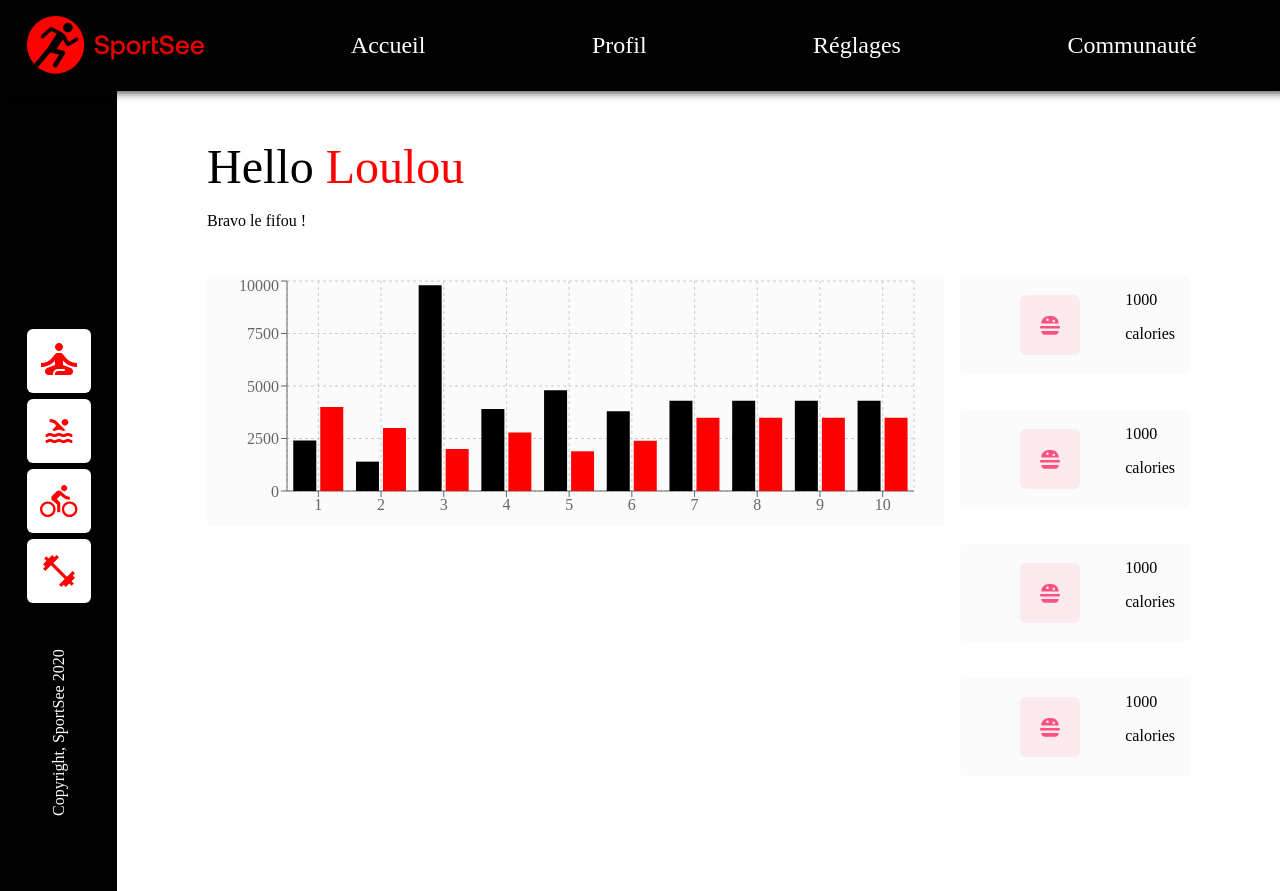
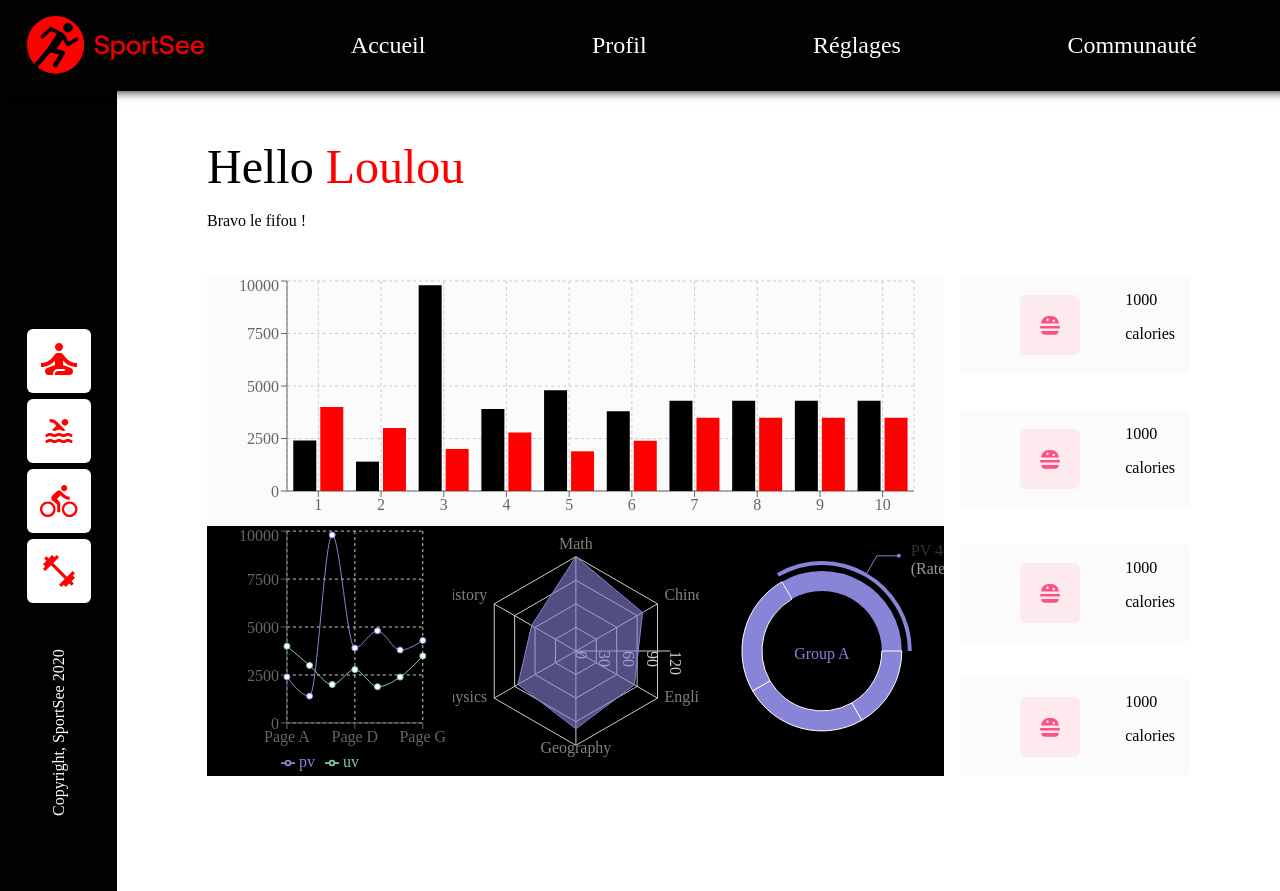
Before and after one commit to YoannLh/YoannLhostis_12_14012022, a React (Create React App) app: page / in a window 1280 px wide. Built offline with nearby package versions, Linux system fonts and the light colour scheme.

Commit message:
Ajout des composants Line, Radio et Pie bruts

```diff
--- a/src/components/Graphs.jsx
+++ b/src/components/Graphs.jsx
@@ -1,5 +1,8 @@
 import styled from "styled-components"
 import BarCharts from "./BarCharts"
+import LineCharts from './LineCharts'
+import RadarCharts from "./RadarCharts"
+import PieCharts from "./PieCharts"
 
 const StyledGraphs = styled.div`
     display: flex;
@@ -16,6 +19,11 @@ function Graphs() {
     return(
         <StyledGraphs>
             <StyledBarCharts />
+            <div style={{"display": "flex", "width": "100%", "height": "50%", "background": "black"}}>
+                <LineCharts />
+                <RadarCharts />
+                <PieCharts />
+            </div>
         </StyledGraphs>
     )
 }
--- /dev/null
+++ b/src/components/LineCharts.jsx
@@ -0,0 +1,77 @@
+import React, { PureComponent } from 'react';
+import { LineChart, Line, XAxis, YAxis, CartesianGrid, Tooltip, Legend, ResponsiveContainer } from 'recharts';
+
+const data = [
+  {
+    name: 'Page A',
+    uv: 4000,
+    pv: 2400,
+    amt: 2400,
+  },
+  {
+    name: 'Page B',
+    uv: 3000,
+    pv: 1398,
+    amt: 2210,
+  },
+  {
+    name: 'Page C',
+    uv: 2000,
+    pv: 9800,
+    amt: 2290,
+  },
+  {
+    name: 'Page D',
+    uv: 2780,
+    pv: 3908,
+    amt: 2000,
+  },
+  {
+    name: 'Page E',
+    uv: 1890,
+    pv: 4800,
+    amt: 2181,
+  },
+  {
+    name: 'Page F',
+    uv: 2390,
+    pv: 3800,
+    amt: 2500,
+  },
+  {
+    name: 'Page G',
+    uv: 3490,
+    pv: 4300,
+    amt: 2100,
+  },
+];
+
+export default class LineCharts extends PureComponent {
+  static demoUrl = 'https://codesandbox.io/s/simple-line-chart-kec3v';
+
+  render() {
+    return (
+      <ResponsiveContainer width="100%" height="100%">
+        <LineChart
+          width={500}
+          height={300}
+          data={data}
+          margin={{
+            top: 5,
+            right: 30,
+            left: 20,
+            bottom: 5,
+          }}
+        >
+          <CartesianGrid strokeDasharray="3 3" />
+          <XAxis dataKey="name" />
+          <YAxis />
+          <Tooltip />
+          <Legend />
+          <Line type="monotone" dataKey="pv" stroke="#8884d8" activeDot={{ r: 8 }} />
+          <Line type="monotone" dataKey="uv" stroke="#82ca9d" />
+        </LineChart>
+      </ResponsiveContainer>
+    );
+  }
+}
--- /dev/null
+++ b/src/components/PieCharts.jsx
@@ -0,0 +1,90 @@
+import React, { PureComponent } from 'react';
+import { PieChart, Pie, Sector, ResponsiveContainer } from 'recharts';
+
+const data = [
+  { name: 'Group A', value: 400 },
+  { name: 'Group B', value: 300 },
+  { name: 'Group C', value: 300 },
+  { name: 'Group D', value: 200 },
+];
+
+const renderActiveShape = (props) => {
+  const RADIAN = Math.PI / 180;
+  const { cx, cy, midAngle, innerRadius, outerRadius, startAngle, endAngle, fill, payload, percent, value } = props;
+  const sin = Math.sin(-RADIAN * midAngle);
+  const cos = Math.cos(-RADIAN * midAngle);
+  const sx = cx + (outerRadius + 10) * cos;
+  const sy = cy + (outerRadius + 10) * sin;
+  const mx = cx + (outerRadius + 30) * cos;
+  const my = cy + (outerRadius + 30) * sin;
+  const ex = mx + (cos >= 0 ? 1 : -1) * 22;
+  const ey = my;
+  const textAnchor = cos >= 0 ? 'start' : 'end';
+
+  return (
+    <g>
+      <text x={cx} y={cy} dy={8} textAnchor="middle" fill={fill}>
+        {payload.name}
+      </text>
+      <Sector
+        cx={cx}
+        cy={cy}
+        innerRadius={innerRadius}
+        outerRadius={outerRadius}
+        startAngle={startAngle}
+        endAngle={endAngle}
+        fill={fill}
+      />
+      <Sector
+        cx={cx}
+        cy={cy}
+        startAngle={startAngle}
+        endAngle={endAngle}
+        innerRadius={outerRadius + 6}
+        outerRadius={outerRadius + 10}
+        fill={fill}
+      />
+      <path d={`M${sx},${sy}L${mx},${my}L${ex},${ey}`} stroke={fill} fill="none" />
+      <circle cx={ex} cy={ey} r={2} fill={fill} stroke="none" />
+      <text x={ex + (cos >= 0 ? 1 : -1) * 12} y={ey} textAnchor={textAnchor} fill="#333">{`PV ${value}`}</text>
+      <text x={ex + (cos >= 0 ? 1 : -1) * 12} y={ey} dy={18} textAnchor={textAnchor} fill="#999">
+        {`(Rate ${(percent * 100).toFixed(2)}%)`}
+      </text>
+    </g>
+  );
+};
+
+export default class PieCharts extends PureComponent {
+  static demoUrl = 'https://codesandbox.io/s/pie-chart-with-customized-active-shape-y93si';
+
+  state = {
+    activeIndex: 0,
+  };
+
+  onPieEnter = (_, index) => {
+    this.setState({
+      activeIndex: index,
+    });
+  };
+
+  render() {
+    return (
+      <ResponsiveContainer width="100%" height="100%">
+        <PieChart width={400} height={400}>
+          <Pie
+            activeIndex={this.state.activeIndex}
+            activeShape={renderActiveShape}
+            data={data}
+            cx="50%"
+            cy="50%"
+            innerRadius={60}
+            outerRadius={80}
+            fill="#8884d8"
+            dataKey="value"
+            onMouseEnter={this.onPieEnter}
+          />
+        </PieChart>
+      </ResponsiveContainer>
+    );
+  }
+}
--- /dev/null
+++ b/src/components/RadarCharts.jsx
@@ -0,0 +1,58 @@
+import React, { PureComponent } from 'react';
+import { Radar, RadarChart, PolarGrid, PolarAngleAxis, PolarRadiusAxis, ResponsiveContainer } from 'recharts';
+
+const data = [
+  {
+    subject: 'Math',
+    A: 120,
+    B: 110,
+    fullMark: 150,
+  },
+  {
+    subject: 'Chinese',
+    A: 98,
+    B: 130,
+    fullMark: 150,
+  },
+  {
+    subject: 'English',
+    A: 86,
+    B: 130,
+    fullMark: 150,
+  },
+  {
+    subject: 'Geography',
+    A: 99,
+    B: 100,
+    fullMark: 150,
+  },
+  {
+    subject: 'Physics',
+    A: 85,
+    B: 90,
+    fullMark: 150,
+  },
+  {
+    subject: 'History',
+    A: 65,
+    B: 85,
+    fullMark: 150,
+  },
+];
+
+export default class RadarCharts extends PureComponent {
+  static demoUrl = 'https://codesandbox.io/s/simple-radar-chart-rjoc6';
+
+  render() {
+    return (
+      <ResponsiveContainer width="100%" height="100%">
+        <RadarChart cx="50%" cy="50%" outerRadius="80%" data={data}>
+          <PolarGrid />
+          <PolarAngleAxis dataKey="subject" />
+          <PolarRadiusAxis />
+          <Radar name="Mike" dataKey="A" stroke="#8884d8" fill="#8884d8" fillOpacity={0.6} />
+        </RadarChart>
+      </ResponsiveContainer>
+    );
+  }
+}
```
